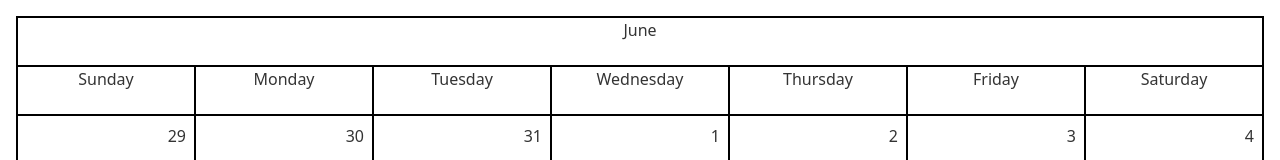
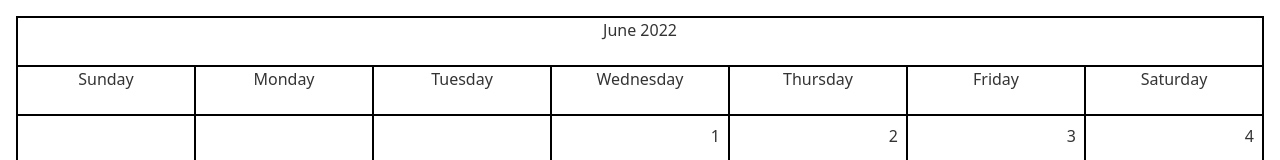
Before and after one commit to vlemoine/calendar.rocks, a Nuxt app: page / in a window 1280 px wide. Shown: the top 160 px of the page. Built offline with nearby package versions, Linux system fonts and the light colour scheme.

Commit message:
add year

```diff
--- a/components/Month.vue
+++ b/components/Month.vue
@@ -1,6 +1,6 @@
 <template>
   <div class="month grid grid-cols-7 h-full" :class="border">
-    <div class="col-span-7 text-center" :class="border">{{ month }}</div>
+    <div class="col-span-7 text-center" :class="border">{{ month }} <template v-if="showYear">{{year}}</template></div>
     <div
       v-for="(weekday, i) in weekdays"
       :key="i"
@@ -35,6 +35,10 @@ export default {
     date: Object,
     allDays: {
       type: Boolean,
+      default: false,
+    },
+    showYear: {
+      type: Boolean,
       default: true,
     },
   },
@@ -47,6 +51,9 @@ export default {
   computed: {
     base() {
       return new Date(this.date.getFullYear(), this.date.getMonth());
+    },
+    year() {
+      return this.date.getFullYear();
     },
     month() {
       return new Intl.DateTimeFormat("default", options).format(this.date);
```
